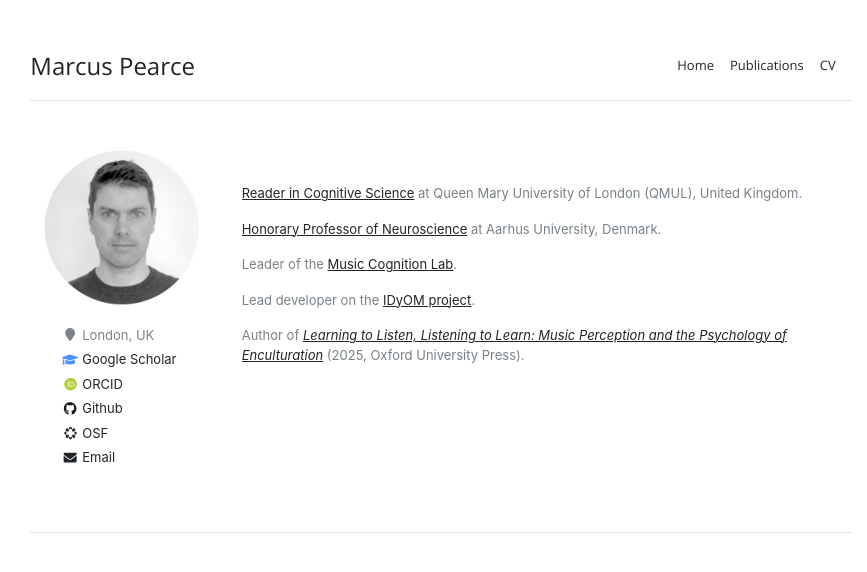
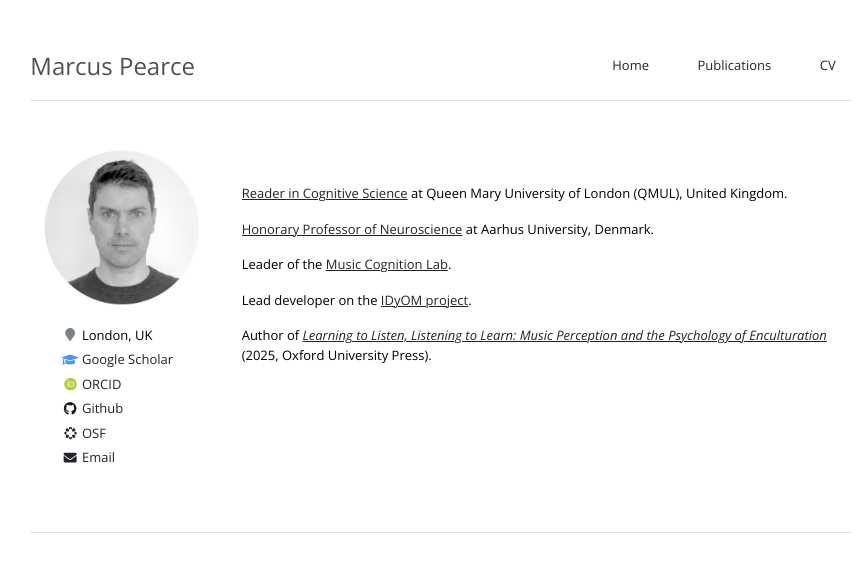
Before and after one commit to mtpearce/mtpearce.github.io, a Jekyll site: the page built from index.md, in a window 1280 px wide. Shown: the top 572 px of the page, without its empty margins (199-1066 px from the left). Built offline with Jekyll 4.4.1, drawn with Linux system fonts in a browser that asks for light colours; nearby versions of some CDN libraries; some web fonts are replaced.

Commit message:
Update home page

```diff
--- a/_sass/main.scss
+++ b/_sass/main.scss
@@ -2,10 +2,10 @@
 
 $backgroundColor: #ffffff;
 $bodyColor: #000000;
-// $bodyFont: "Open Sans", "Source Sans Pro", "Helvetica Neue", Helvetica, Arial, sans-serif;
-// $sans-serif: $bodyFont;
-$bodyFont: -apple-system,BlinkMacSystemFont,"Segoe UI",Helvetica,Arial,sans-serif,"Apple Color Emoji","Segoe UI Emoji","Segoe UI Symbol";
-$sans-serif: -apple-system, ".SFNSText-Regular", "San Francisco", "Roboto", "Segoe UI", "Helvetica Neue", "Lucida Grande", Arial, sans-serif;
+$bodyFont: "Open Sans", "Source Sans Pro", "Helvetica Neue", Helvetica, Arial, sans-serif;
+$sans-serif: $bodyFont;
+// $bodyFont: -apple-system,BlinkMacSystemFont,"Segoe UI",Helvetica,Arial,sans-serif,"Apple Color Emoji","Segoe UI Emoji","Segoe UI Symbol";
+// $sans-serif: -apple-system, ".SFNSText-Regular", "San Francisco", "Roboto", "Segoe UI", "Helvetica Neue", "Lucida Grande", Arial, sans-serif;
 $linkColor: #212529 !important;
 
 $github-color               : #171516;
@@ -37,7 +37,7 @@
 
 body {
     background: $backgroundColor;
-    color: $gray; // $bodyColor;
+    color: $bodyColor;
     font-size: small;
     font-family: $bodyFont;
     text-align: left;
@@ -76,14 +76,18 @@
 /* Title */
 
 .title {
+    color: #515151;
     font-family: 'Open Sans', sans-serif;
     font-weight: 300;
 }
 
 .title-nav {
+    color: #515151;
     font-family: 'Open Sans', sans-serif;
     font-weight: 300;
     margin-bottom: 0;
+    border: none;
+    padding: 0.75em 0 0.5em 2.5em;
 }
 
 /* Side bar on main page */
```
